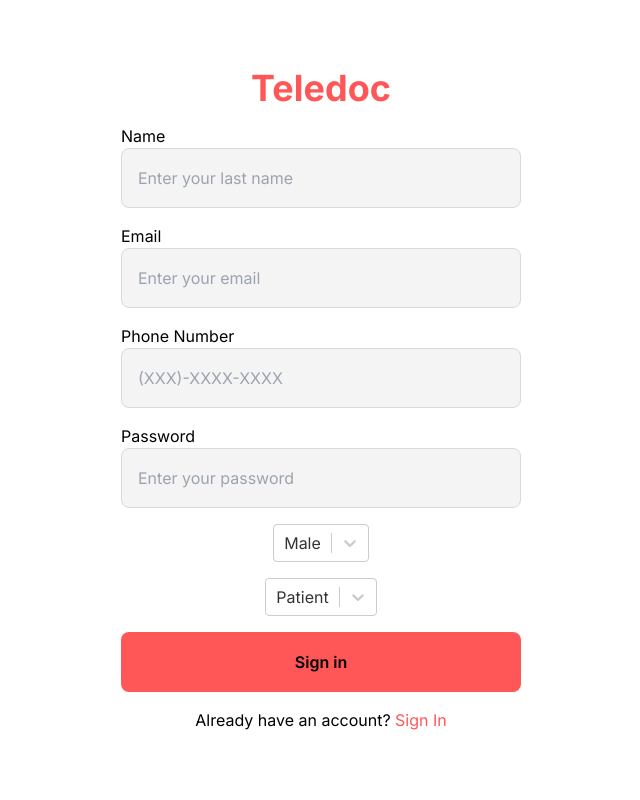
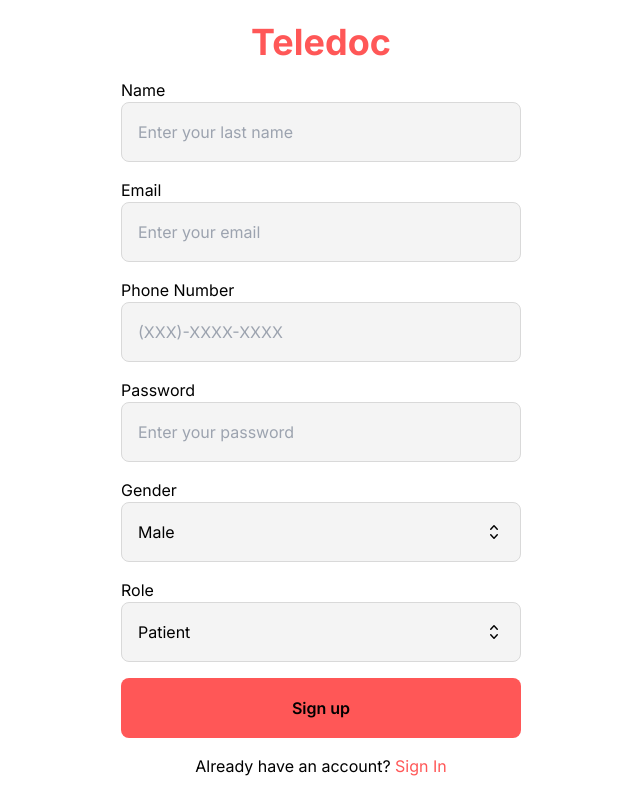
Before and after one commit to Teledoc-App/teledoc-app, a Next.js app: page /register in a window 1280 px wide. Shown: the whole page, without its empty margins (319-959 px from the left). Built offline with nearby package versions, Linux system fonts and the light colour scheme.

Commit message:
style(app/login/page.tsx): style login and register page
style login and register page on gender and role select

```diff
--- a/app/login/page.tsx
+++ b/app/login/page.tsx
@@ -1,7 +1,7 @@
 "use client";
 
 import { SubmitHandler, useForm } from "react-hook-form";
-import { signIn } from 'next-auth/react';
+import { signIn } from "next-auth/react";
 import { ReactNode } from "react";
 import GoogleSignInButton from "@/components/GoogleSigninButton";
 
@@ -10,9 +10,6 @@ interface Register {
   password: string;
 }
 
-
-
-
 const Page = () => {
   const {
     register,
@@ -20,16 +17,15 @@ const Page = () => {
     formState: { errors },
   } = useForm<Register>();
   const onSubmit: SubmitHandler<Register> = async (data) => {
-   const signInData = await  signIn('credentials', {
-   data
-   }
-   )
+    const signInData = await signIn("credentials", {
+      data,
+    });
   };
 
   return (
     // PAGE CONTAINER
     <div className="bg-white w-screen h-screen flex justify-center items-center px-4">
-      <div  className="w-full max-w-[400px] flex flex-col items-center gap-4">
+      <div className="w-full max-w-[400px] flex flex-col items-center gap-4">
         <form
           onSubmit={handleSubmit(onSubmit)}
           className="w-full max-w-[400px] flex flex-col items-center gap-4"
@@ -108,6 +104,12 @@ const Page = () => {
           />
           Sign in with Google
         </GoogleSignInButton>
+        <span className="text-black">
+          Dont have an account?{" "}
+          <a href="./register" className="text-[#ff5757] hover:underline">
+            Sign Up
+          </a>
+        </span>
       </div>
     </div>
   );
--- a/app/register/page.tsx
+++ b/app/register/page.tsx
@@ -1,9 +1,11 @@
 "use client";
 
 import Select from "react-select";
-import React, { useState } from 'react';
+import React, { useState } from "react";
 import { SubmitHandler, useForm } from "react-hook-form";
-import { useRouter } from 'next/navigation';
+import { useRouter } from "next/navigation";
+import GenderSelect from "@/components/GenderSelect";
+import RoleSelect from "@/components/RoleSelect";
 
 interface Login {
   name: string;
@@ -12,26 +14,29 @@ interface Login {
   password: string;
   gender: { label: string; value: string };
   birthdate: Date;
-  role: { label: string; value: string }
+  role: { label: string; value: string };
 }
-const genderOptions = [
-  { value: 'M', label: 'Male' },
-  { value: 'F', label: 'Female' },
-];
-const roleOptions = [
-  { value: 'patient', label: 'Patient' },
-  { value: 'doctor', label: 'Doctor' },
-];
+
+interface Gender {
+  value: string;
+  label: string;
+}
+
+interface Role {
+  value: string;
+  label: string;
+}
+
 const Page = () => {
   const router = useRouter();
-  const [selectedGender, setSelectedGender] = useState<{ value: string; label: string } | null>({
-    value: 'M',
-    label: 'Male',
+  const [selectedGender, setSelectedGender] = useState<Gender>({
+    value: "M",
+    label: "Male",
   });
 
-  const [selectedRole, setSelectedRole] = useState<{ value: string; label: string } | null>({
-    value: 'patient',
-    label: 'Patient',
+  const [selectedRole, setSelectedRole] = useState<Role>({
+    value: "patient",
+    label: "Patient",
   });
   const {
     register,
@@ -39,21 +44,21 @@ const Page = () => {
     formState: { errors },
   } = useForm<Login>();
   const onSubmit: SubmitHandler<Login> = async (data) => {
-    const response = await fetch('/api/register', {
-      method:'POST',
+    const response = await fetch("/api/register", {
+      method: "POST",
       headers: {
-        'Content-Type': 'application/json',
+        "Content-Type": "application/json",
       },
-      body: JSON.stringify ({
-        data
-      })
-    })
-if (response.ok) {
-  router.push('/sign-in')
-} else {
-  console.error('Registration failed')
-  }
-  }
+      body: JSON.stringify({
+        data,
+      }),
+    });
+    if (response.ok) {
+      router.push("/sign-in");
+    } else {
+      console.error("Registration failed");
+    }
+  };
   return (
     // PAGE
     <div className="bg-white w-screen h-screen flex justify-center items-center px-4 py-8 overflow-y-scroll">
@@ -168,8 +173,36 @@ if (response.ok) {
           />
           <p className="text-amber-500">{errors?.password?.message}</p>
         </div>
-       {/*GENDER*/}
-       <Select
+        {/*GENDER*/}
+        <GenderSelect
+          selectedGender={selectedGender}
+          setSelectedGender={setSelectedGender}
+        />
+        <RoleSelect
+          selectedRole={selectedRole}
+          setSelectedRole={setSelectedRole}
+        />
+        {/* <RoleSelect/> */}
+        {/* <div className="w-full relative">
+          <label htmlFor="" className="text-black">
+            Gender
+          </label>
+          <button
+            type="button"
+            className="flex items-center px-4 w-full border border-[#d9d9d9] bg-[#d9d9d9]/30 text-black h-[60px] rounded-lg"
+          >
+            Male
+          </button>
+          <ul className="absolute bg-red-500 py-2 shadow-lg rounded-lg w-full mt-2">
+            <li className="text-black px-4 py-1 hover:cursor-pointer hover:bg-[#d9d9d9]/30">
+              Male
+            </li>
+            <li className="text-black px-4 py-1 hover:cursor-pointer hover:bg-[#d9d9d9]/30">
+              Female
+            </li>
+          </ul>
+        </div> */}
+        {/* <Select
         defaultValue={selectedGender}
         onChange={setSelectedGender}
         options={genderOptions}
@@ -178,18 +211,17 @@ if (response.ok) {
         defaultValue={selectedRole}
         onChange={setSelectedRole}
         options={roleOptions}
-      />
+      /> */}
         {/* SUBMIT */}
         <button
           type="submit"
           className="bg-[#ff5757] rounded-lg w-full h-[60px] font-semibold"
         >
-          Sign in
+          Sign up
         </button>
         <span className="text-black">
-          Already have an account?
-          <a href="" className="text-[#ff5757]">
-            {" "}
+          Already have an account?{" "}
+          <a href="./login" className="text-[#ff5757] hover:underline">
             Sign In
           </a>
         </span>
--- /dev/null
+++ b/components/GenderSelect.tsx
@@ -0,0 +1,83 @@
+import { useState } from "react";
+import { Listbox, Transition } from "@headlessui/react";
+
+interface Gender {
+  value: string;
+  label: string;
+}
+
+export default function GenderSelect(props: {
+  selectedGender: Gender;
+  setSelectedGender: React.Dispatch<React.SetStateAction<Gender>>;
+}) {
+  const genderOptions = [
+    { value: "M", label: "Male" },
+    { value: "F", label: "Female" },
+  ];
+  return (
+    <div className="relative w-full">
+      <p className="text-black">Gender</p>
+      <Listbox onChange={props.setSelectedGender}>
+        <Listbox.Button
+          className={`flex justify-between items-center bg-[#d9d9d9]/30 border border-[#d9d9d9] w-full h-[60px] rounded-lg px-4 text-black text-left`}
+        >
+          {props.selectedGender.label}
+          <svg
+            xmlns="http://www.w3.org/2000/svg"
+            viewBox="0 0 20 20"
+            fill="currentColor"
+            className="w-5 h-5"
+          >
+            <path
+              fillRule="evenodd"
+              d="M10 3a.75.75 0 01.55.24l3.25 3.5a.75.75 0 11-1.1 1.02L10 4.852 7.3 7.76a.75.75 0 01-1.1-1.02l3.25-3.5A.75.75 0 0110 3zm-3.76 9.2a.75.75 0 011.06.04l2.7 2.908 2.7-2.908a.75.75 0 111.1 1.02l-3.25 3.5a.75.75 0 01-1.1 0l-3.25-3.5a.75.75 0 01.04-1.06z"
+              clipRule="evenodd"
+            />
+          </svg>
+        </Listbox.Button>
+        {/* <Transition
+          //   show={isShowing}
+          enter="transition-opacity duration-100"
+          enterFrom="opacity-0"
+          enterTo="opacity-100"
+          leave="transition-opacity duration-150"
+          leaveFrom="opacity-100"
+          leaveTo="opacity-0"
+        > */}
+        <Listbox.Options
+          className={`bg-white rounded-lg shadow-lg w-full py-2 absolute top-[90px] border z-50`}
+        >
+          {genderOptions.map((gender, index) => (
+            <Listbox.Option
+              className={`flex justify-between hover:cursor-pointer hover:bg-[#d9d9d9]/30 ${
+                props.selectedGender.value === gender.value
+                  ? "text-[#ff5757]"
+                  : "text-black"
+              }  px-4 py-2`}
+              key={index}
+              value={gender}
+              // onClick={() => props.setSelectedGender(gender)}
+            >
+              {gender.label}
+              {props.selectedGender.value === gender.value && (
+                <svg
+                  xmlns="http://www.w3.org/2000/svg"
+                  viewBox="0 0 20 20"
+                  fill="currentColor"
+                  className="w-5 h-5"
+                >
+                  <path
+                    fillRule="evenodd"
+                    d="M16.704 4.153a.75.75 0 01.143 1.052l-8 10.5a.75.75 0 01-1.127.075l-4.5-4.5a.75.75 0 011.06-1.06l3.894 3.893 7.48-9.817a.75.75 0 011.05-.143z"
+                    clipRule="evenodd"
+                  />
+                </svg>
+              )}
+            </Listbox.Option>
+          ))}
+        </Listbox.Options>
+        {/* </Transition> */}
+      </Listbox>
+    </div>
+  );
+}
--- /dev/null
+++ b/components/RoleSelect.tsx
@@ -0,0 +1,81 @@
+import { useState } from "react";
+import { Listbox, Transition } from "@headlessui/react";
+
+interface Role {
+  value: string;
+  label: string;
+}
+
+export default function GenderSelect(props: {
+  selectedRole: Role;
+  setSelectedRole: React.Dispatch<React.SetStateAction<Role>>;
+}) {
+  const roleOptions = [
+    { value: "patient", label: "Patient" },
+    { value: "doctor", label: "Doctor" },
+  ];
+  return (
+    <div className="relative w-full">
+      <p className="text-black">Role</p>
+      <Listbox onChange={props.setSelectedRole}>
+        <Listbox.Button
+          className={`flex justify-between items-center bg-[#d9d9d9]/30 border border-[#d9d9d9] w-full h-[60px] rounded-lg px-4 text-black text-left`}
+        >
+          {props.selectedRole.label}
+          <svg
+            xmlns="http://www.w3.org/2000/svg"
+            viewBox="0 0 20 20"
+            fill="currentColor"
+            className="w-5 h-5"
+          >
+            <path
+              fillRule="evenodd"
+              d="M10 3a.75.75 0 01.55.24l3.25 3.5a.75.75 0 11-1.1 1.02L10 4.852 7.3 7.76a.75.75 0 01-1.1-1.02l3.25-3.5A.75.75 0 0110 3zm-3.76 9.2a.75.75 0 011.06.04l2.7 2.908 2.7-2.908a.75.75 0 111.1 1.02l-3.25 3.5a.75.75 0 01-1.1 0l-3.25-3.5a.75.75 0 01.04-1.06z"
+              clipRule="evenodd"
+            />
+          </svg>
+        </Listbox.Button>
+        {/* <Transition
+          enter="transition-opacity duration-100"
+          enterFrom="opacity-0"
+          enterTo="opacity-100"
+          leave="transition-opacity duration-150"
+          leaveFrom="opacity-100"
+          leaveTo="opacity-0"
+        > */}
+        <Listbox.Options
+          className={`bg-white rounded-lg shadow-lg w-full py-2 absolute top-[90px] border z-50`}
+        >
+          {roleOptions.map((role, index) => (
+            <Listbox.Option
+              className={`flex justify-between hover:cursor-pointer hover:bg-[#d9d9d9]/30 ${
+                props.selectedRole.value === role.value
+                  ? "text-[#ff5757]"
+                  : "text-black"
+              }  px-4 py-2`}
+              key={index}
+              value={role}
+            >
+              {role.label}
+              {props.selectedRole.value === role.value && (
+                <svg
+                  xmlns="http://www.w3.org/2000/svg"
+                  viewBox="0 0 20 20"
+                  fill="currentColor"
+                  className="w-5 h-5"
+                >
+                  <path
+                    fillRule="evenodd"
+                    d="M16.704 4.153a.75.75 0 01.143 1.052l-8 10.5a.75.75 0 01-1.127.075l-4.5-4.5a.75.75 0 011.06-1.06l3.894 3.893 7.48-9.817a.75.75 0 011.05-.143z"
+                    clipRule="evenodd"
+                  />
+                </svg>
+              )}
+            </Listbox.Option>
+          ))}
+        </Listbox.Options>
+        {/* </Transition> */}
+      </Listbox>
+    </div>
+  );
+}
--- a/package.json
+++ b/package.json
@@ -10,6 +10,7 @@
   },
   "dependencies": {
     "@auth/prisma-adapter": "^1.0.2",
+    "@headlessui/react": "^1.7.17",
     "@hookform/resolvers": "^3.3.1",
     "@next-auth/prisma-adapter": "^1.0.7",
     "@prisma/client": "^5.3.1",
```
Also changed, not shown: 1 other file (tests, documents, lock files or other folders). Lines whose indentation alone changed are shown as unchanged.
